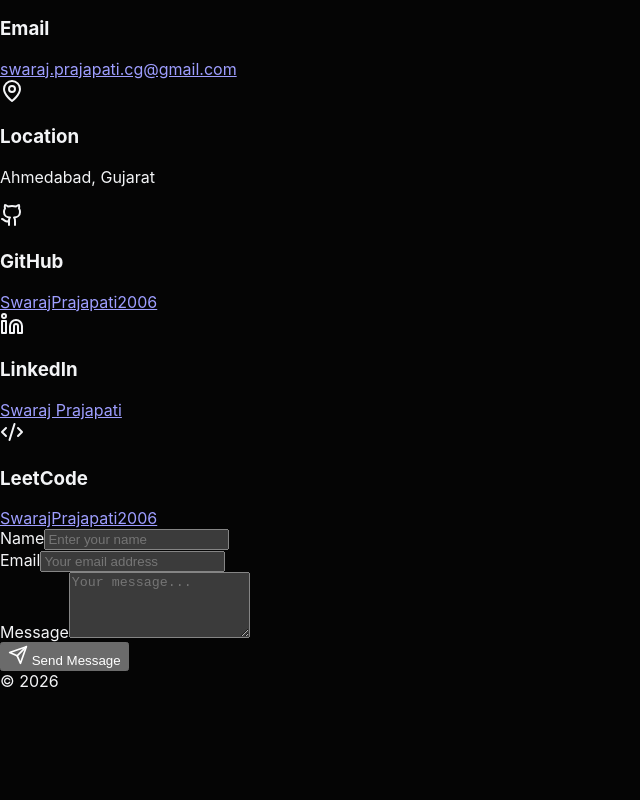
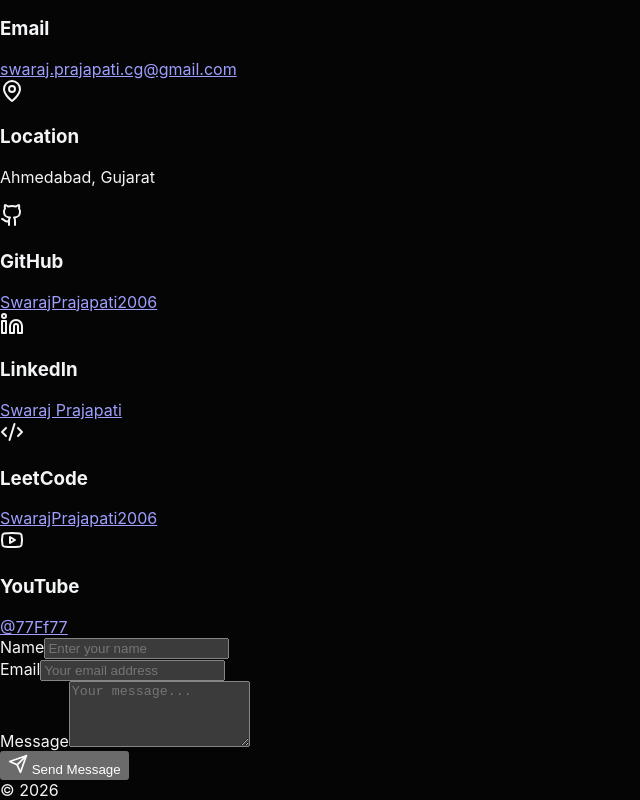
Before and after one commit to SwarajPrajapati2006/Portfolio, a React (Vite) app: page / in a window 1280 px wide. Shown: the part 10498-11298 px from the top of the page, without its empty margins (0-640 px from the left). Before the commit the page ends 11189 px from the top, so only its background shows below. Built offline with nearby package versions, Linux system fonts and the light colour scheme; the HTML template or start-up script is replaced by a standard one.

Commit message:
Update resume link and add YouTube contact

```diff
--- a/src/components/Contact.jsx
+++ b/src/components/Contact.jsx
@@ -1,6 +1,6 @@
 import React from 'react';
 import { motion, AnimatePresence } from 'framer-motion';
-import { Send, Mail, MapPin, Github, Linkedin, Code2 } from 'lucide-react';
+import { Send, Mail, MapPin, Github, Linkedin, Code2, Youtube } from 'lucide-react';
 
 export default function Contact() {
     const [status, setStatus] = React.useState('');
@@ -272,6 +272,23 @@
                             </a>
                         </div>
                     </motion.div>
+
+                    <motion.div
+                        initial={{ opacity: 0, x: -20 }}
+                        whileInView={{ opacity: 1, x: 0 }}
+                        viewport={{ once: true }}
+                        className="contact-card"
+                    >
+                        <div className="contact-icon-wrapper icon-purple">
+                            <Youtube />
+                        </div>
+                        <div>
+                            <h3 className="contact-label">YouTube</h3>
+                            <a href="https://www.youtube.com/@77Ff77" target="_blank" rel="noopener noreferrer" className="contact-value">
+                                @77Ff77
+                            </a>
+                        </div>
+                    </motion.div>
                 </div>
 
                 {/* Form */}
--- a/src/components/Hero.jsx
+++ b/src/components/Hero.jsx
@@ -122,10 +122,9 @@
                     className="hero-buttons"
                 >
                     <motion.a
-                        href="/Resume2.pdf"
+                        href="/Resume2 (3).pdf"
                         target="_blank"
                         rel="noopener noreferrer"
-                        download="Swaraj_Prajapati_Resume.pdf"
                         className="btn-primary"
                         whileHover={{ scale: 1.05, boxShadow: "0 0 20px var(--accent-purple)" }}
                         whileTap={{ scale: 0.95 }}
```
Also changed, not shown: 2 other files (tests, documents, lock files or other folders).
